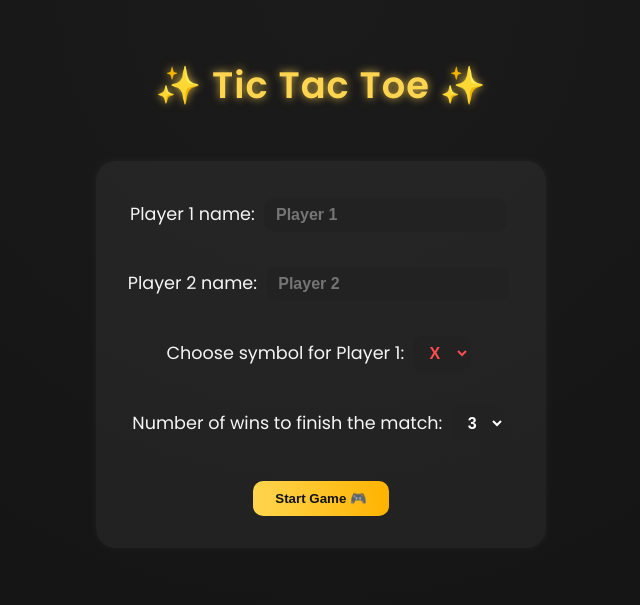
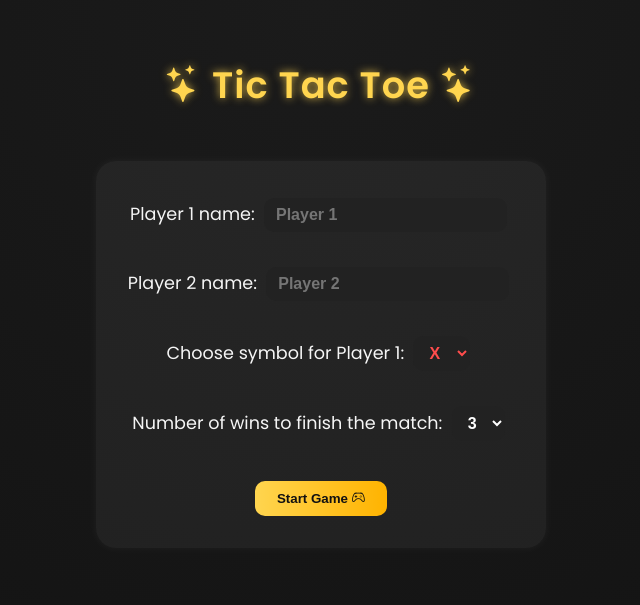
Before and after one commit to Starlyware/starlycode-projects, a PHP site: page /Tris/index.html in a window 1280 px wide. Shown: the top 605 px of the page, without its empty margins (319-959 px from the left). Run offline with PHP 8.4, Linux system fonts and the light colour scheme.

Commit message:
Quick fix

```diff
--- a/Tris/index.html
+++ b/Tris/index.html
@@ -11,11 +11,12 @@
   <meta name="viewport" content="width=device-width, initial-scale=1.0" />
   <title>Tic Tac Toe</title>
   <link rel="icon" type="image/png" href="https://www.starlyware.com/files/images/logos/starlycode.png">
-    <link rel="stylesheet" href="style/style.css">
+  <link rel="stylesheet" href="style/style.css">
+  <link rel="stylesheet" href="https://cdn.jsdelivr.net/npm/bootstrap-icons@1.13.1/font/bootstrap-icons.min.css">
 </head>
 <body>
   <div id="container">
-    <h1>✨ Tic Tac Toe ✨</h1>
+    <h1><i class="bi bi-stars"></i> Tic Tac Toe <i class="bi bi-stars"></i></h1>
 
     <!-- Setup Screen -->
     <div id="setup">
@@ -47,7 +48,7 @@
       </select>
 
       <br><br>
-      <button id="startBtn">Start Game 🎮</button>
+      <button id="startBtn">Start Game <i class="bi bi-controller"></i></button>
     </div>
 
     <!-- Game Screen -->
@@ -76,8 +77,8 @@
       </div>
 
       <p id="status"></p>
-      <button id="restartRound">🔁 Next Round</button>
-      <button id="resetGame">🏠 Back to Menu</button>
+      <button id="restartRound"><i class="bi bi-repeat"></i> Next Round</button>
+      <button id="resetGame"><i class="bi bi-house-heart-fill"></i> Back to Menu</button>
     </div>
   </div>
 
--- a/Tris/js/script.js
+++ b/Tris/js/script.js
@@ -1,3 +1,9 @@
+/*
+  Project: Tic Tac Toe
+  Author: Infamick (https://github.com/Infamousmick)
+  License: http://www.apache.org/licenses/LICENSE-2.0
+*/
+
 // --- ELEMENTS ---
 const setup = document.getElementById("setup");
 const game = document.getElementById("game");
--- a/Tris/style/style.css
+++ b/Tris/style/style.css
@@ -3,6 +3,7 @@
   Author: Infamick (https://github.com/Infamousmick)
   License: http://www.apache.org/licenses/LICENSE-2.0
 */
+
 @import url('https://fonts.googleapis.com/css2?family=Poppins:wght@400;600&display=swap');
 
 body {
```
Also changed, not shown: Snake/js/script.js (+11 -5 lines), 1 other file.
